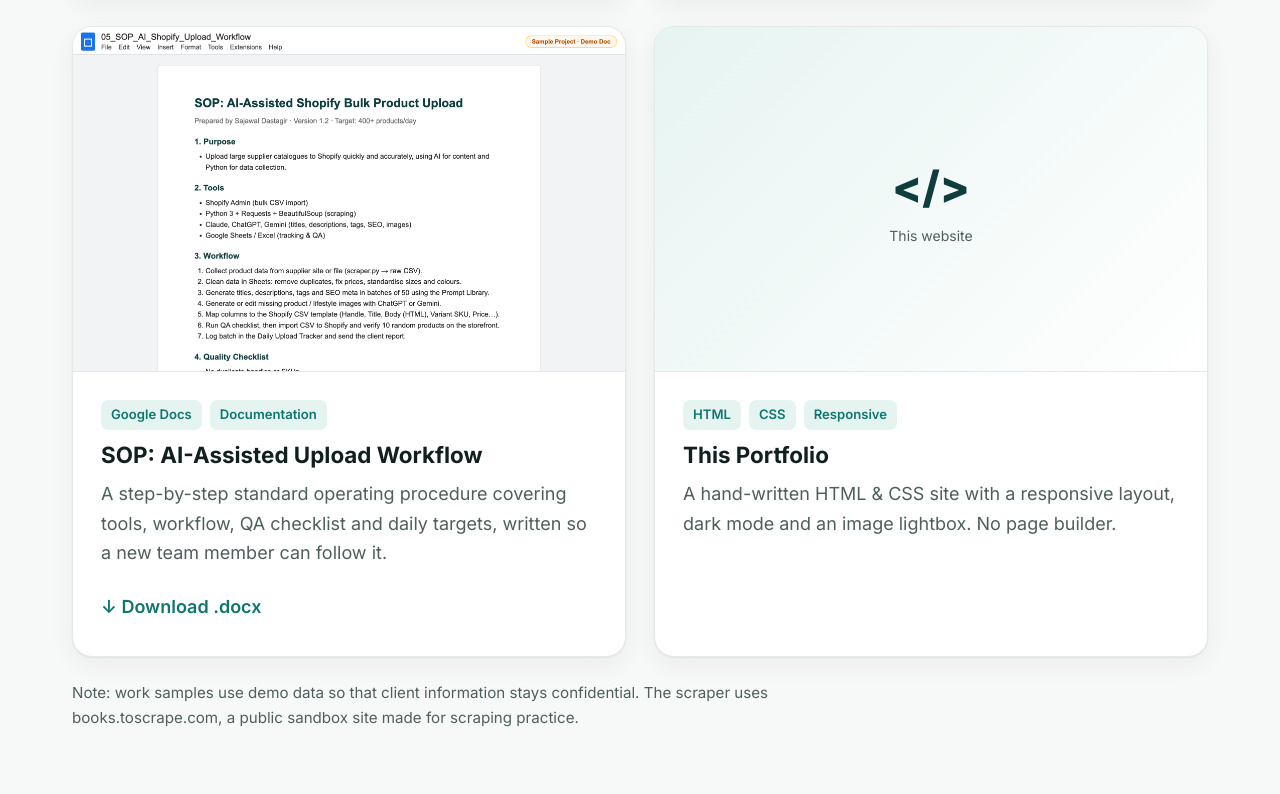
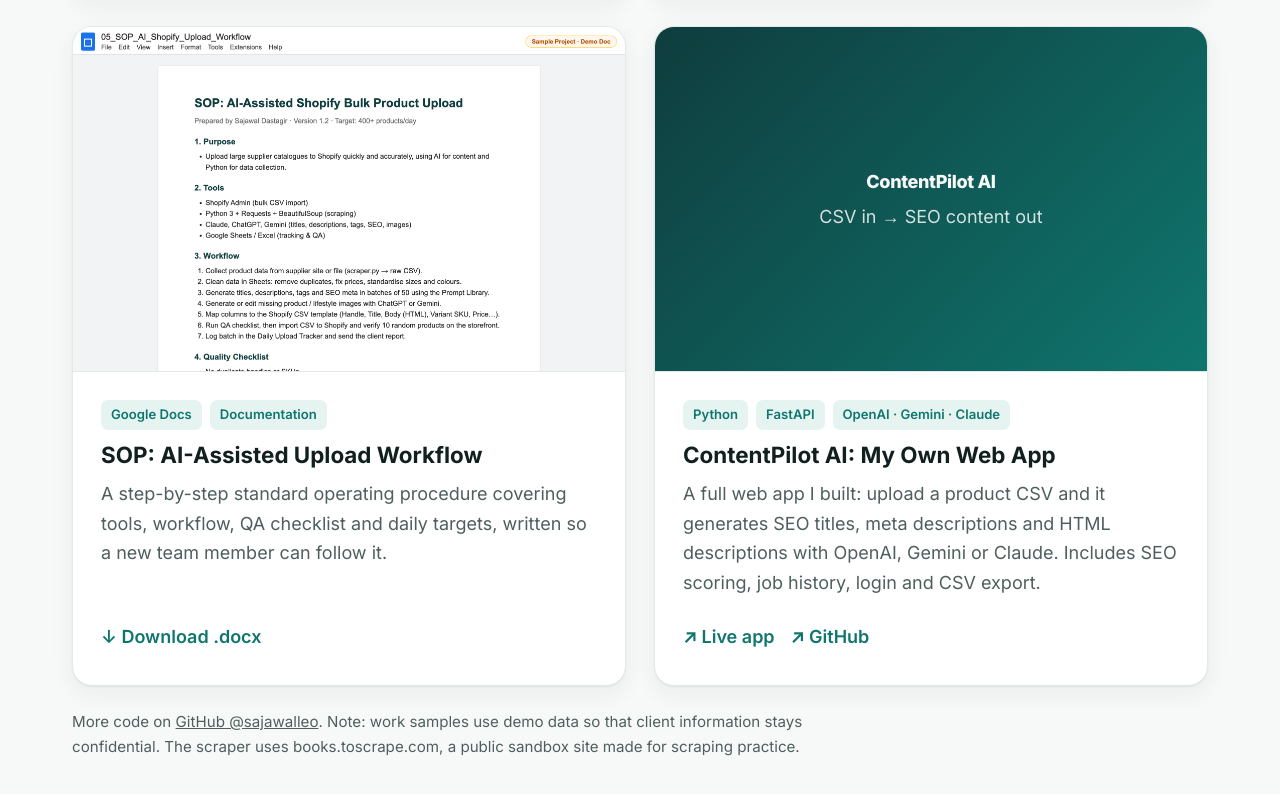
Before and after one commit to sajawalleo/portfolio, a plain HTML site: page index.html in a window 1280 px wide. Shown: the part 5206-6000 px from the top of the page. Drawn offline with Linux system fonts and the light colour scheme.

Commit message:
Feature ContentPilot AI, add GitHub links
Co-Authored-By: Claude Opus 5.5 <noreply@anthropic.com>

```diff
--- a/index.html
+++ b/index.html
@@ -299,17 +299,18 @@
         </div>
       </article>
       <article class="card">
-        <div class="shot" style="cursor:default;display:grid;place-items:center;background:linear-gradient(135deg,var(--brand-soft),var(--surface))">
-          <div style="text-align:center;padding:20px"><div style="font-size:44px;font-weight:800;color:var(--brand-deep)">&lt;/&gt;</div><div style="color:var(--muted);font-size:14px">This website</div></div>
+        <div class="shot" style="cursor:default;display:grid;place-items:center;background:linear-gradient(135deg,var(--brand-deep),var(--brand))">
+          <div style="text-align:center;padding:24px;color:var(--bg)"><div style="font-size:clamp(2rem,1.5rem+2vw,3rem);font-weight:800;letter-spacing:-.02em">ContentPilot&nbsp;AI</div><div style="opacity:.85;margin-top:6px">CSV in → SEO content out</div></div>
         </div>
         <div class="body">
-          <div class="tags"><span class="tag">HTML</span><span class="tag">CSS</span><span class="tag">Responsive</span></div>
-          <h3>This Portfolio</h3>
-          <p>A hand-written HTML &amp; CSS site with a responsive layout, dark mode and an image lightbox. No page builder.</p>
+          <div class="tags"><span class="tag">Python</span><span class="tag">FastAPI</span><span class="tag">OpenAI · Gemini · Claude</span></div>
+          <h3>ContentPilot AI: My Own Web App</h3>
+          <p>A full web app I built: upload a product CSV and it generates SEO titles, meta descriptions and HTML descriptions with OpenAI, Gemini or Claude. Includes SEO scoring, job history, login and CSV export.</p>
+          <div class="dl"><a href="https://contentpilot-ai-ochre.vercel.app" target="_blank" rel="noopener">↗ Live app</a><a href="https://github.com/sajawalleo/ContentPilot-AI" target="_blank" rel="noopener">↗ GitHub</a></div>
         </div>
       </article>
     </div>
-    <p class="disclaimer">Note: work samples use demo data so that client information stays confidential. The scraper uses books.toscrape.com, a public sandbox site made for scraping practice.</p>
+    <p class="disclaimer">More code on <a href="https://github.com/sajawalleo" target="_blank" rel="noopener">GitHub @sajawalleo</a>. Note: work samples use demo data so that client information stays confidential. The scraper uses books.toscrape.com, a public sandbox site made for scraping practice.</p>
   </div>
 </section>
 
@@ -345,6 +346,7 @@
         <a class="btn" href="mailto:sajawalkh121@gmail.com">✉ sajawalkh121@gmail.com</a>
         <a class="btn ghost" href="https://wa.me/923145665459" target="_blank" rel="noopener">WhatsApp +92 314 5665459</a>
         <a class="btn ghost" href="https://www.linkedin.com/in/sajawal-khan-b0b693435/" target="_blank" rel="noopener">LinkedIn</a>
+        <a class="btn ghost" href="https://github.com/sajawalleo" target="_blank" rel="noopener">GitHub</a>
       </div>
     </div>
   </div>
```
